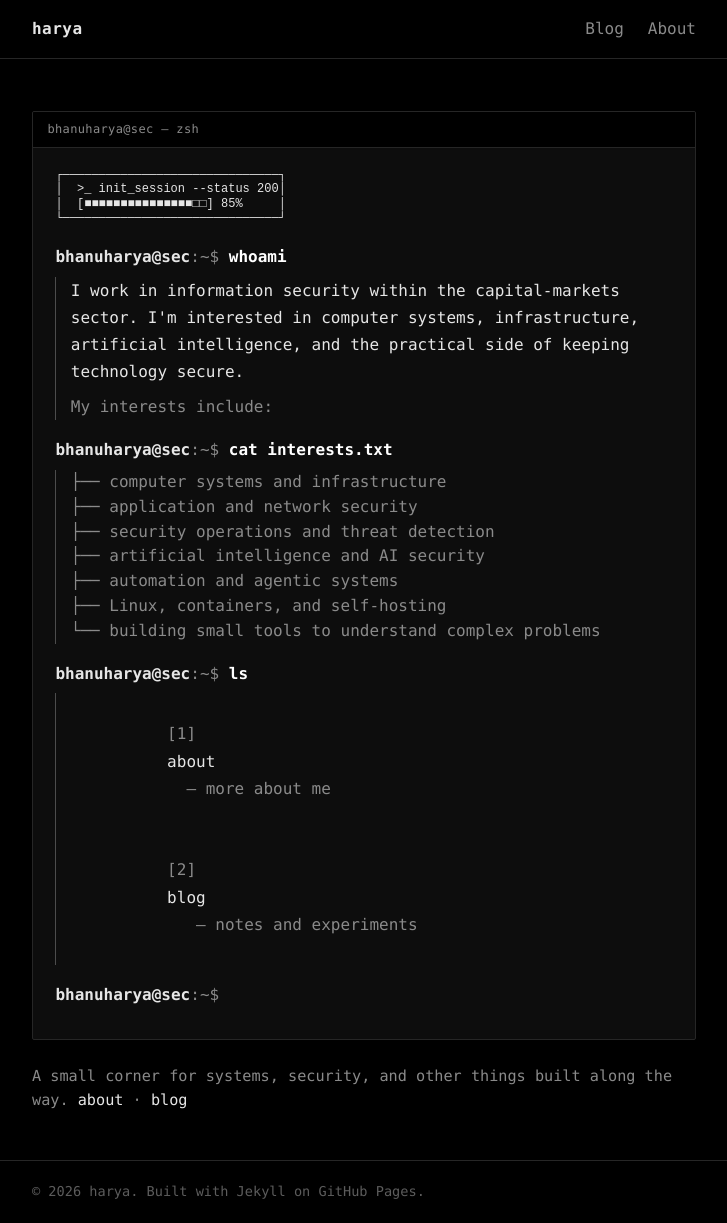
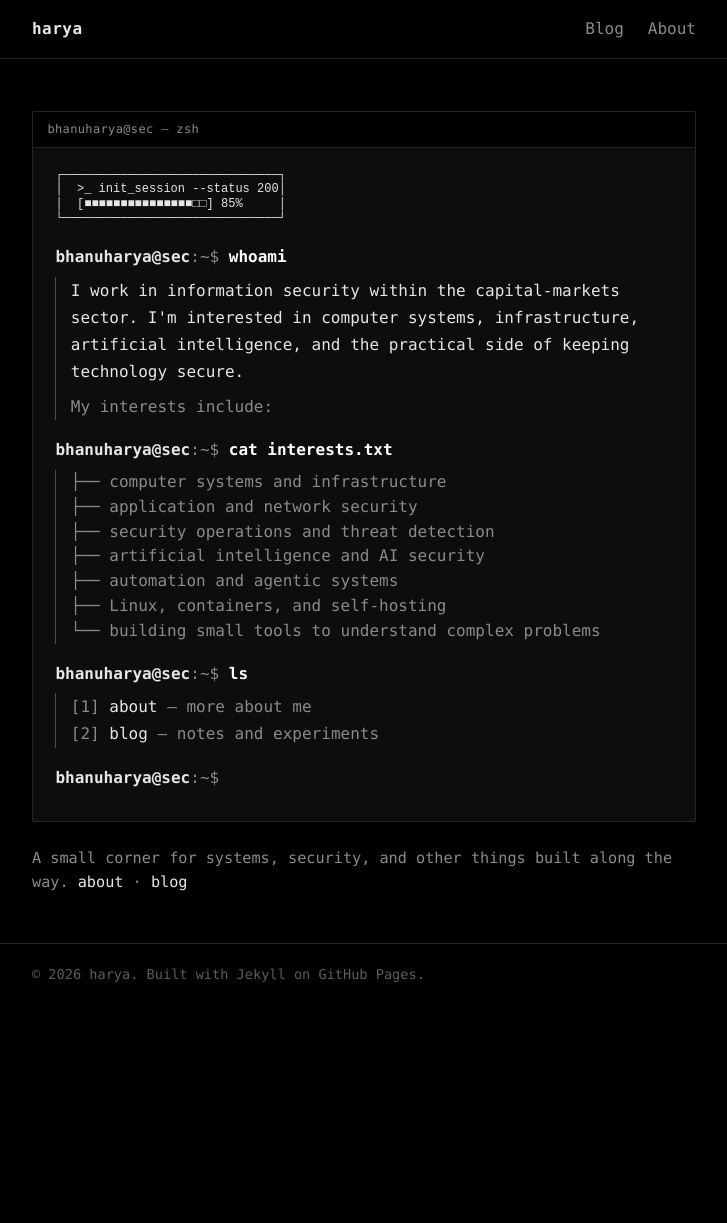
Before and after one commit to bhanuharya/bhanuharya.github.io, a Jekyll site: the page built from index.md, in a window 1280 px wide. Shown: the whole page, without its empty margins (276-1003 px from the left). Built offline with Jekyll 4.4.1, drawn with Linux system fonts in a browser that asks for light colours; after the commit the page ends 1006 px from its top, so only the background shows below that.

Commit message:
Fix ls output layout (single-line entries); remove 'complete resume' line from About

```diff
--- a/_layouts/home.html
+++ b/_layouts/home.html
@@ -46,16 +46,8 @@ layout: default
 
     <div class="out">
       <div class="cmdlist">
-        <div class="entry">
-          <span class="idx">[1]</span>
-          <a href="{{ '/about/' | relative_url }}">about</a>
-          <span class="dim">&nbsp; — more about me</span>
-        </div>
-        <div class="entry">
-          <span class="idx">[2]</span>
-          <a href="{{ '/blog/' | relative_url }}">blog</a>
-          <span class="dim">&nbsp;&nbsp; — notes and experiments</span>
-        </div>
+        <div class="entry"><span class="idx">[1]</span> <a href="{{ '/about/' | relative_url }}">about</a><span class="dim"> — more about me</span></div>
+        <div class="entry"><span class="idx">[2]</span> <a href="{{ '/blog/' | relative_url }}">blog</a><span class="dim"> — notes and experiments</span></div>
       </div>
     </div>
 
```
Also changed, not shown: about.md (+0 -2 lines).
